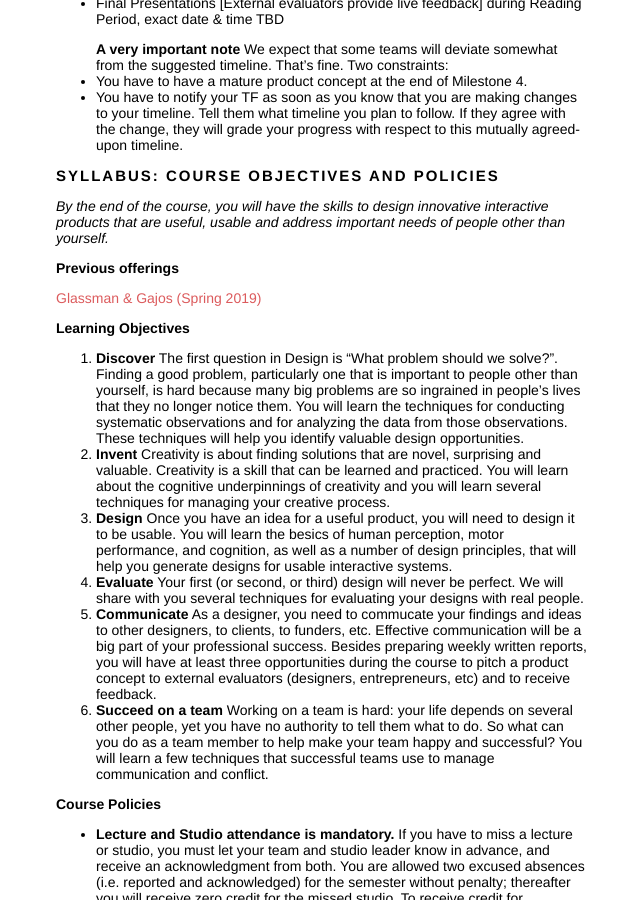
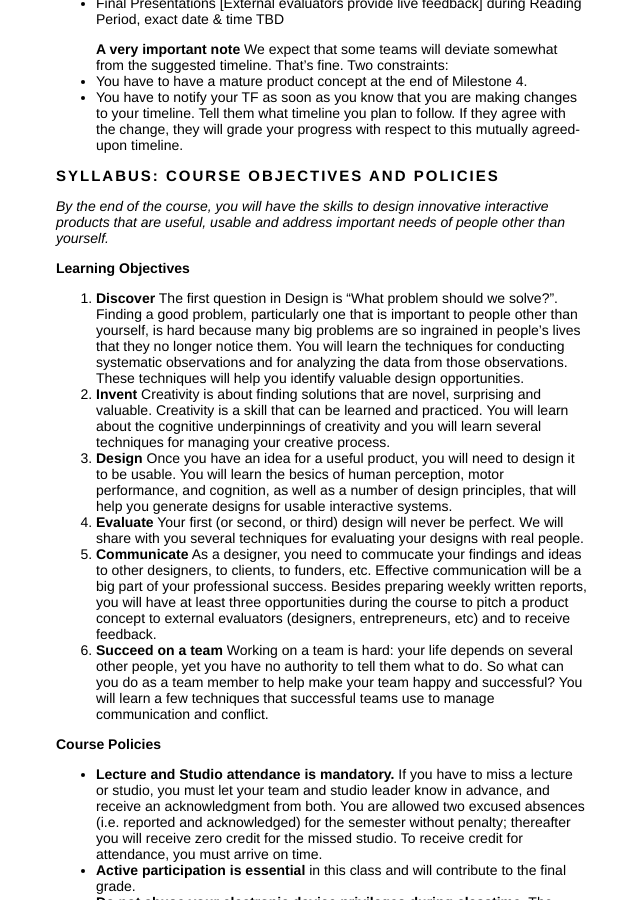
Before and after one commit to eglassman/eglassman.github.io, a Jekyll site: the page built from cs179.html, in a window 1280 px wide and 900 px high, scrolled down 1401 px. Shown: the whole window, without its empty margins (187-827 px from the left). Built offline with Jekyll 4.4.1, drawn with Linux system fonts in a browser that asks for light colours; some of the changed text lies outside the part shown.

Commit message:
moved a link

```diff
--- a/cs179.html
+++ b/cs179.html
@@ -161,10 +161,7 @@
   <i>By the end of the course, you will have the skills to design innovative interactive products that are useful, usable and address important needs of people other than yourself.</i>
 </p>
 
-<p><b>Previous offerings</b></p>
-<p>
-<a href="https://projects.iq.harvard.edu/cs179sp19">Glassman & Gajos (Spring 2019)</a>
-</p>
+
 
 <p><b>Learning Objectives</b></p>
 <ol>
@@ -263,6 +260,11 @@
 <p>We recognize that mental health challenges can be intermittent, that a person who is doing great in many aspects of their life may have difficulties with others. We recognize that mental health challenges can be invisible to outsiders making it hard to get the support and understanding you need. We will do everything we can to help.
 </p>
 </div>
+
+<p><b>Previous offerings</b></p>
+<p>
+<a href="https://projects.iq.harvard.edu/cs179sp19">Glassman & Gajos (Spring 2019)</a>
+</p>
 
     <!-- <div class="header lead">
       Possible Papers for Discussion
```
